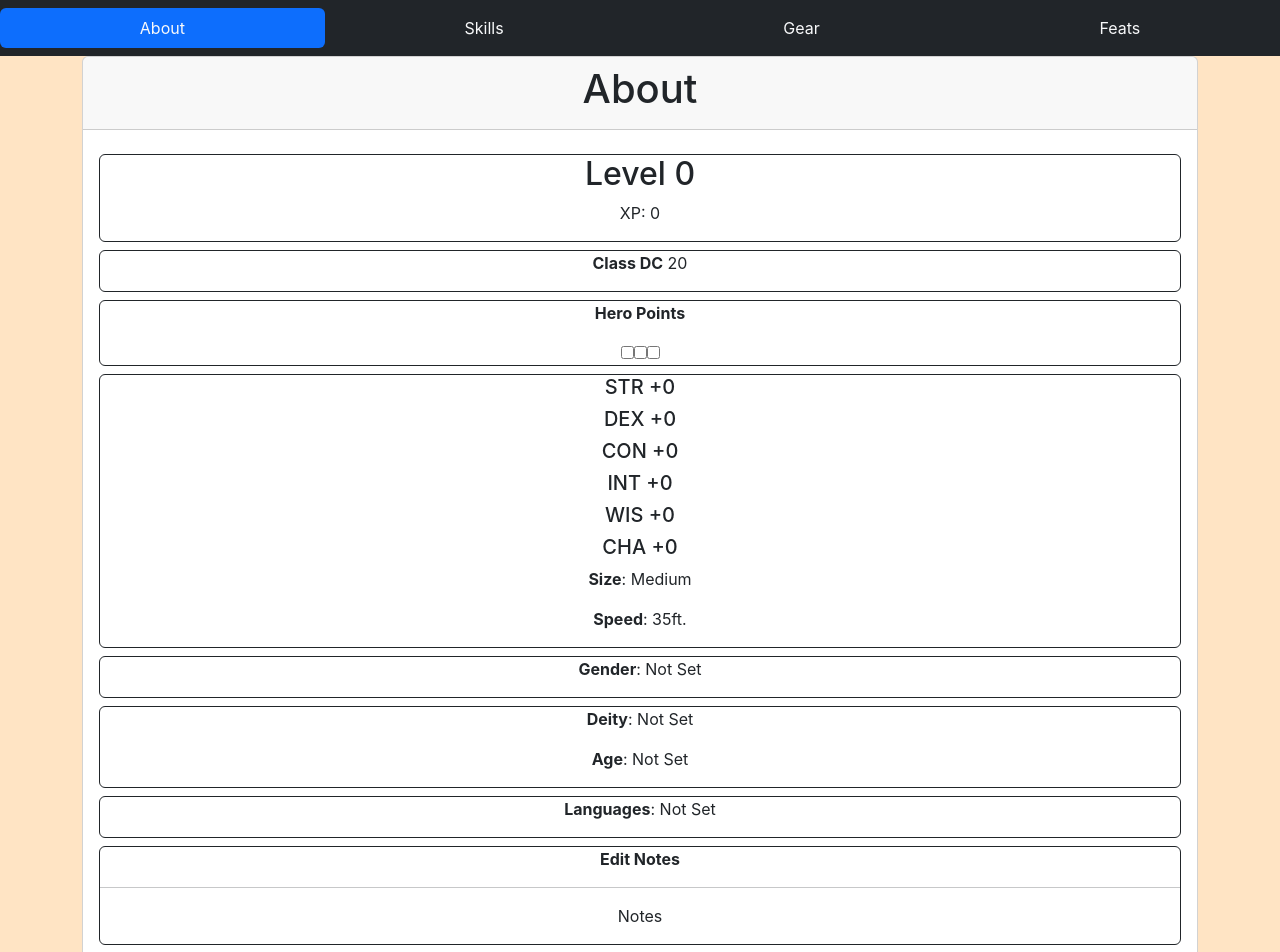
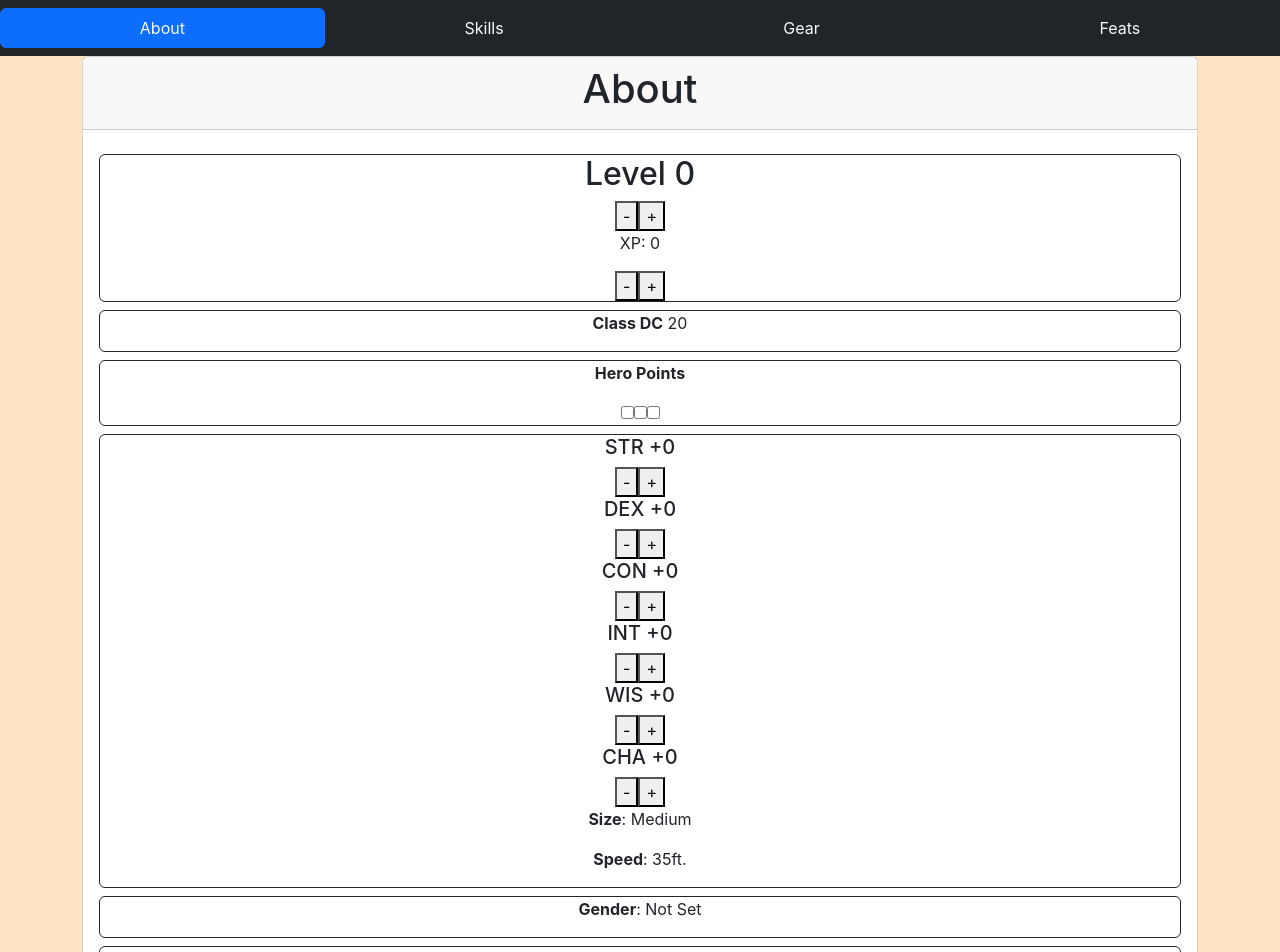
Before and after one commit to greg93john/perfect-draw-card-creator, a React (Create React App) app: page / in a window 1280 px wide. Shown: the top 952 px of the page. Built offline with nearby package versions, Linux system fonts and the light colour scheme; the HTML template or start-up script is replaced by a standard one.

Commit message:
establishes placeholder text for all tab-body components

```diff
--- a/src/App.js
+++ b/src/App.js
@@ -7,7 +7,7 @@ import NavBar from "./components/NavBar";
 function App() {
   const [tabName, setTabName] = useState("About");
 
-  const [charData, setCharDta] = useState(
+  const [charData, setCharData] = useState(
     {
       level: 0,
       xp: 0,
@@ -27,15 +27,22 @@ function App() {
       editNotes: "Notes"
     }
   );
+  let temp = charData;
 
   function ChangeViewTo(varName) {
     setTabName(varName);
   }
 
+  function UpdateCharData (key, val) {
+    temp = charData;
+    temp[key] = val;
+    setCharData({...temp});
+  }
+
   return (
     <div className="page-container">
       <NavBar activeTabName={tabName} buttonFunction={ChangeViewTo} />
-      <MainView charData={charData} tabName={tabName} />
+      <MainView charData={charData} updateCharData={UpdateCharData} tabName={tabName} />
       <Footer />
     </div>
   );
--- a/src/components/MainView.jsx
+++ b/src/components/MainView.jsx
@@ -1,4 +1,3 @@
-import React from "react";
 import About from './tab-bodies/About';
 import Feats from './tab-bodies/Feats';
 import Gear from './tab-bodies/Gear';
@@ -7,22 +6,22 @@ import Skills from './tab-bodies/Skills';
 function MainView(props) {
 
   function ShowTabBody(name) {
-    let tabBody;
+
     switch (name.toLowerCase()) {
-      case "about": tabBody = <About charData ={props.charData}/>
+      case "about": return(<About charData ={props.charData} updateCharData ={props.updateCharData} />);
         break;
 
-      case "feats": tabBody = <Feats />
+      case "feats": return(<Feats />);
         break;
 
-      case "gear": tabBody = <Gear />
+      case "gear": return(<Gear />);
         break;
 
-      case "skills": tabBody = <Skills />
+      case "skills": return(<Skills />);
         break;
+        default: return(<div></div>);
     }
 
-    return (tabBody);
   }
 
   return (
--- a/src/components/NavBar.jsx
+++ b/src/components/NavBar.jsx
@@ -1,5 +1,3 @@
-import React from "react";
-
 function NavBar(props) {
     return (
         <div>
--- a/src/components/tab-bodies/About.jsx
+++ b/src/components/tab-bodies/About.jsx
@@ -1,12 +1,20 @@
-import React from "react";
+import { useState } from "react";
 
 function About(props) {
 
-    return(
+    return (
         <div className="card-body">
             <div className="border border-dark rounded my-2">
+                <div className="">
                     <h2>Level {props.charData.level}</h2>
+                    <button onClick={() => { props.updateCharData("level", props.charData.level - 1) }}>-</button>
+                    <button onClick={() => { props.updateCharData("level", props.charData.level + 1) }}>+</button>
+                </div>
+                <div className="">
                     <p>XP: {props.charData.xp}</p>
+                    <button onClick={() => { props.updateCharData("xp", props.charData.xp - 1) }}>-</button>
+                    <button onClick={() => { props.updateCharData("xp", props.charData.xp + 1) }}>+</button>
+                </div>
             </div>
 
 
@@ -27,12 +35,38 @@ function About(props) {
 
 
             <div className="border border-dark rounded my-2">
-            <h5>STR +{props.charData.str}</h5>
-            <h5>DEX +{props.charData.dex}</h5>
-            <h5>CON +{props.charData.con}</h5>
-            <h5>INT +{props.charData.int}</h5>
-            <h5>WIS +{props.charData.wis}</h5>
-            <h5>CHA +{props.charData.cha}</h5>
+                <div className="">
+                    <h5>STR {props.charData.str >= 0 ? "+" : ""}{props.charData.str}</h5>
+                    <button onClick={() => { props.updateCharData("str", props.charData.str - 1) }}>-</button>
+                    <button onClick={() => { props.updateCharData("str", props.charData.str + 1) }}>+</button>
+                </div>
+
+                <div className="">
+                    <h5>DEX {props.charData.dex >= 0 ? "+" : ""}{props.charData.dex}</h5>
+                    <button onClick={() => { props.updateCharData("dex", props.charData.dex - 1) }}>-</button>
+                    <button onClick={() => { props.updateCharData("dex", props.charData.dex + 1) }}>+</button>
+                </div>
+                <div className="">
+                    <h5>CON {props.charData.con >= 0 ? "+" : ""}{props.charData.con}</h5>
+                    <button onClick={() => { props.updateCharData("con", props.charData.con - 1) }}>-</button>
+                    <button onClick={() => { props.updateCharData("con", props.charData.con + 1) }}>+</button>
+                </div>
+                <div className="">
+                    <h5>INT {props.charData.int >= 0 ? "+" : ""}{props.charData.int}</h5>
+                    <button onClick={() => { props.updateCharData("int", props.charData.int - 1) }}>-</button>
+                    <button onClick={() => { props.updateCharData("int", props.charData.int + 1) }}>+</button>
+                </div>
+                <div className="">
+                    <h5>WIS {props.charData.wis >= 0 ? "+" : ""}{props.charData.wis}</h5>
+                    <button onClick={() => { props.updateCharData("wis", props.charData.wis - 1) }}>-</button>
+                    <button onClick={() => { props.updateCharData("wis", props.charData.wis + 1) }}>+</button>
+                </div>
+                <div className="">
+                    <h5>CHA {props.charData.cha >= 0 ? "+" : ""}{props.charData.cha}</h5>
+                    <button onClick={() => { props.updateCharData("cha", props.charData.cha - 1) }}>-</button>
+                    <button onClick={() => { props.updateCharData("cha", props.charData.cha + 1) }}>+</button>
+                </div>
+
                 <p><b>Size</b>: {props.charData.size}</p>
                 <p><b>Speed</b>: {props.charData.speed}ft.</p>
             </div>
@@ -60,7 +94,7 @@ function About(props) {
             <div className="border border-dark rounded my-2">
                 <b>Edit Notes</b>
                 <hr />
-            <p>{props.charData.editNotes}</p>
+                <textarea name="aboutNotes" id="" cols="50" rows="10" defaultValue={props.charData.editNotes}></textarea>
             </div>
         </div>
     )
--- a/src/components/tab-bodies/Feats.jsx
+++ b/src/components/tab-bodies/Feats.jsx
@@ -1,7 +1,48 @@
 import React from "react";
 
 function Feats(props) {
-    return(<p>Feats</p>)
+    return (
+        <div className="card-body">
+            <div className="border border-dark rounded my-2">
+
+                <div>
+                    <button className="btn">Print Feats</button>
+                </div>
+                <hr />
+
+                <div className="">
+                    <h5>Race Feat</h5>
+                    <div></div>
+                </div>
+
+                <div className="">
+                    <h5>General Feat</h5>
+                    <div></div>
+                </div>
+
+                <div className="">
+                    <h5>Class Feat</h5>
+                    <div></div>
+                </div>
+
+                <div className="">
+                    <h5>Skill Feat</h5>
+                    <div></div>
+                </div>
+
+            </div>
+
+            <div className="border border-dark rounded my-2">
+
+                <div>
+                    <button className="btn">Print Specials</button>
+                </div>
+                <hr />
+
+                <div></div>
+            </div>
+        </div>
+    )
 }
 
 export default Feats;
--- a/src/components/tab-bodies/Gear.jsx
+++ b/src/components/tab-bodies/Gear.jsx
@@ -1,7 +1,73 @@
 import React from "react";
 
 function Gear(props) {
-    return(<p>Gear</p>)
+    return (
+        <div className="card-body">
+            <div className="border border-dark rounded my-2">
+                <div className="row">
+                    <div className="col">
+                        <h5>Platinum</h5>
+                        <p>0</p>
+                    </div>
+                    <div className="col">
+                        <h5>Gold</h5>
+                        <p>0</p>
+                    </div>
+                    <div className="col">
+                        <h5>Silver</h5>
+                        <p>0</p>
+                    </div>
+                    <div className="col">
+                        <h5>Copper</h5>
+                        <p>0</p>
+                    </div>
+                </div>
+            </div>
+
+            <div className="border border-dark rounded my-2">
+                <div className="row">
+                    <div className="col">
+                        <p><b>Current Bulk: </b> 0 </p>
+                    </div>
+                    <div className="col">
+                        <p><b>Encumbered: </b> 0 </p>
+                    </div>
+                    <div className="col">
+                        <p><b>Maximum: </b> 0 </p>
+                    </div>
+                </div>
+            </div>
+
+            <div className="row">
+                <div className="col">
+                    <button className="btn btn-primary">Add Gear</button>
+                </div>
+                <div className="col">
+                    <button className="btn btn-primary">Add Container</button>
+                </div>
+                <div className="col">
+                    <button className="btn btn-primary">Formula</button>
+                </div>
+                <div className="col">
+                    <button className="btn btn-primary">Print</button>
+                </div>
+            </div>
+
+            <div className="border border-dark rounded my-2">
+                <div className="rounded bg-danger text-light">
+                    <h5>Main Inventory</h5>
+                </div>
+                <div></div>
+            </div>
+
+            <div className="border border-dark rounded my-2">
+                <div className="rounded bg-danger text-light">
+                    <h5>Backpack</h5>
+                    <div></div>
+                </div>
+            </div>
+        </div>
+    )
 }
 
 export default Gear;
--- a/src/components/tab-bodies/Skills.jsx
+++ b/src/components/tab-bodies/Skills.jsx
@@ -1,7 +1,13 @@
 import React from "react";
 
 function Skills(props) {
-    return(<p>Skills</p>)
+    return (
+        <div className="card-body">
+            <div className="border border-dark rounded my-2">
+                <div></div>
+            </div>
+        </div>
+    )
 }
 
 export default Skills;
```
Lines whose indentation alone changed are shown as unchanged.
